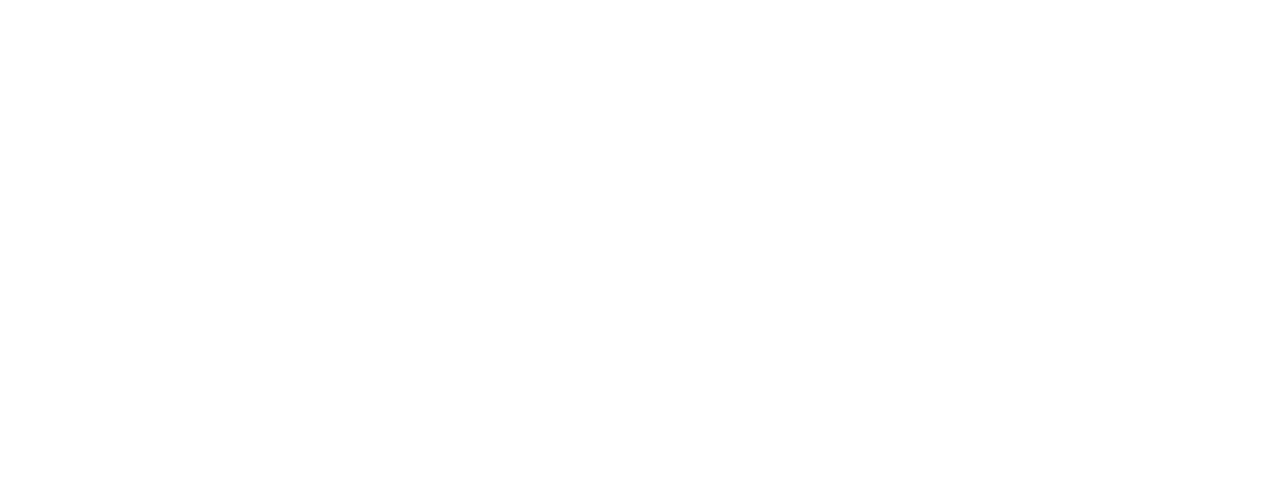
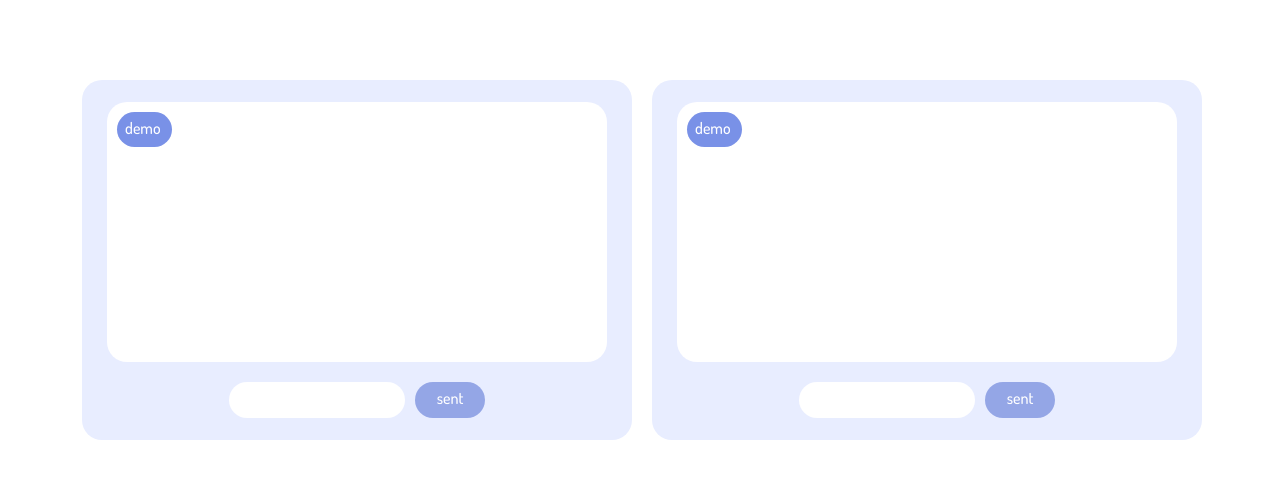
Before and after one commit to Zemile30/whatsapp, a plain HTML site: page index.html in a window 1280 px wide. Drawn offline with nearby package versions, Linux system fonts and the light colour scheme.

Commit message:
commited

```diff
--- /dev/null
+++ b/_jsdom.sass
@@ -0,0 +1,36 @@
+#jsdom
+    .chat
+        width: 550px
+        height: 360px
+        border-radius: 20px
+        background-color:  #e8edff
+        margin-top: 80px
+        display: flex
+        flex-direction: column
+        justify-content: center
+        align-items: center
+        .message
+            width: 500px
+            height: 260px
+            background-color:  #ffffff
+            border-radius: 20px
+            .line
+                border-radius: 50px
+                background-color: #7991e7
+                margin: 10px
+                color:  #ffffff
+                width: 55px
+                height: 35px
+                padding: 8px
+        .text
+            display: flex
+            input
+                margin: 20px 10px 0 0
+                border-radius: 50px
+                padding: 8px 10px
+            .sent
+                border-radius: 50px
+                background-color:  #94a6e6
+                padding: 8px 22px
+                margin-top: 20px
+                color:  #ffffff
--- a/app.js
+++ b/app.js
@@ -1,4 +1,28 @@
 "use strict";
 $(document).ready(function () {
 
+    $('#me').click(function (e) {
+        e.preventDefault()
+        function myel(myclass = "") {
+            if(!$.trim($('#inputme').val()) == '') {
+                let vall = $('#inputme').val()
+                , newH3 = $('<h3> </h3>')
+                , newDiv = $('<div class="line" > </div>')
+                , bigDiv = $(`<div ${myclass} > </div>`)
+                $(newH3).append(vall)
+                $(newdiv).append(newH3)
+                $(bigDiv).append(newDiv)
+                return bigDiv
+            }
+            else {
+                return
+            }
+
+        }
+        $('#messageyou').append(myel())
+        $('#messageme').append(myel('class="end"'))
+        $('#inputme').val("")
+
+    });
+
 });
--- a/index.html
+++ b/index.html
@@ -21,7 +21,46 @@
     </header>
 
     <main>
-
+        <section id="jsdom">
+            <div class="container">
+                <div class="row">
+                    <div class="col-md-6 col-sm-12">
+                        <div class="chat">
+                            <div class="message" id="messageyou">
+                                <div>
+                                    <div class="line">
+                                        <h3>demo</h3>
+                                    </div>
+                                </div>
+                            </div>
+                            <div class="text">
+                                <input type="text" id="inputyou">
+                                <div class="sent" id="you">
+                                    <h3>sent</h3>
+                                </div>
+                            </div>
+                        </div>
+                    </div>
+                    <div class="col-md-6 col-sm-12">
+                        <div class="chat">
+                            <div class="message" id="messageme">
+                                <div>
+                                    <div class="line">
+                                        <h3>demo</h3>
+                                    </div>
+                                </div>
+                            </div>
+                            <div class="text">
+                                <input type="text" id="inputme">
+                                <div class="sent" id="me">
+                                    <h3>sent</h3>
+                                </div>
+                            </div>
+                        </div>
+                    </div>
+                </div>
+            </div>
+        </section>
     </main>
 
     <footer>
--- a/style.sass
+++ b/style.sass
@@ -1 +1,2 @@
 @import main
+@import jsdom
```
Also changed, not shown: style.css, 1 other file.
